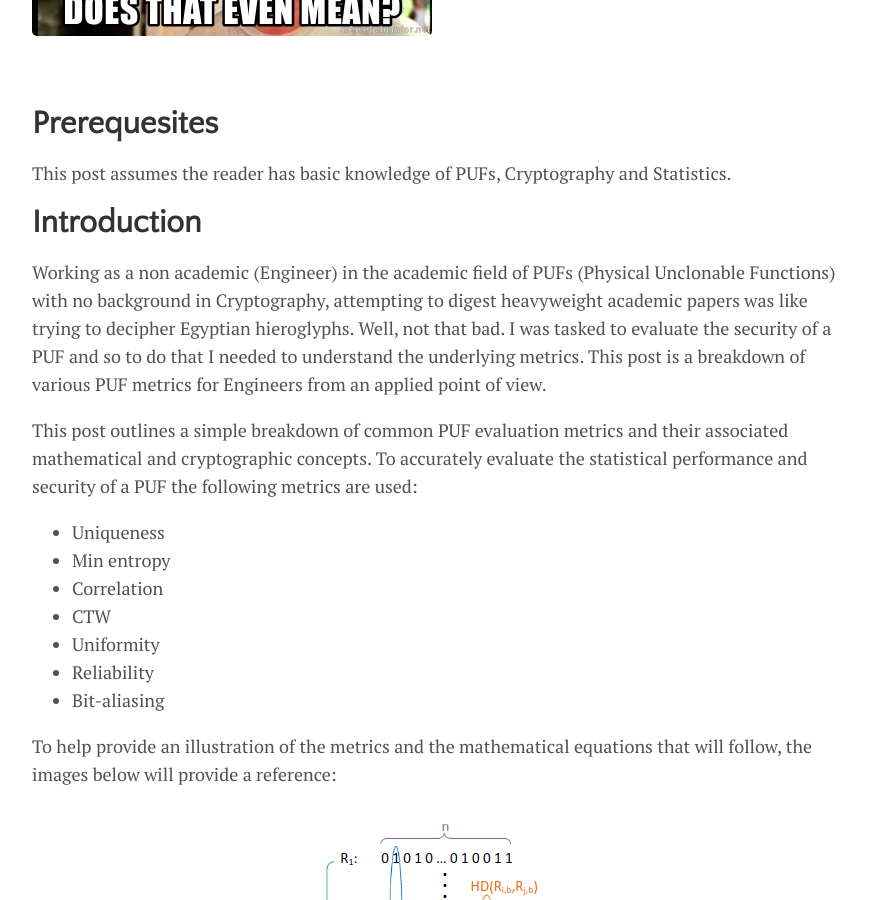
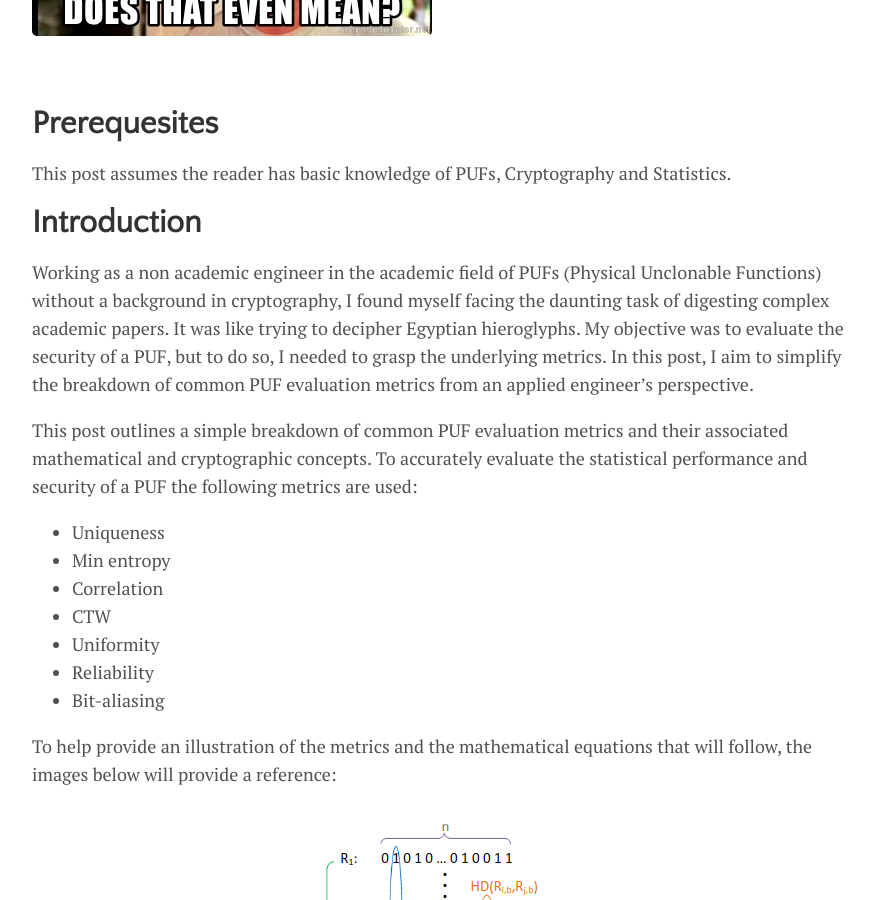
Before and after one commit to efriel94/ef_blog, a Jekyll site: the page built from _posts/Cryptography/2022-04-15-puf-metrics.md, in a window 1280 px wide and 900 px high, scrolled down 409 px. Shown: the whole window, without its empty margins (198-1072 px from the left). Built offline with Jekyll 4.4.1, drawn with Linux system fonts in a browser that asks for light colours; formulas are drawn with MathJax 3; comment, search, counter and statistics services are not loaded.

Commit message:
updated puf blog

```diff
--- a/_posts/Cryptography/2022-04-15-puf-metrics.md
+++ b/_posts/Cryptography/2022-04-15-puf-metrics.md
@@ -12,7 +12,7 @@ This post assumes the reader has basic knowledge of PUFs, Cryptography and Stati
 
 # Introduction
 
-Working as a non academic (Engineer) in the academic field of PUFs (Physical Unclonable Functions) with no background in Cryptography, attempting to digest heavyweight academic papers was like trying to decipher Egyptian hieroglyphs. Well, not that bad. I was tasked to evaluate the security of a PUF and so to do that I needed to understand the underlying metrics. This post is a breakdown of various PUF metrics for Engineers from an applied point of view.
+Working as a non academic engineer in the academic field of PUFs (Physical Unclonable Functions) without a background in cryptography, I found myself facing the daunting task of digesting complex academic papers. It was like trying to decipher Egyptian hieroglyphs. My objective was to evaluate the security of a PUF, but to do so, I needed to grasp the underlying metrics. In this post, I aim to simplify the breakdown of common PUF evaluation metrics from an applied engineer's perspective.
 
 This post outlines a simple breakdown of common PUF evaluation metrics and their associated mathematical and cryptographic concepts. To accurately evaluate the statistical performance and security of a PUF the following metrics are used:
 -	Uniqueness
```
